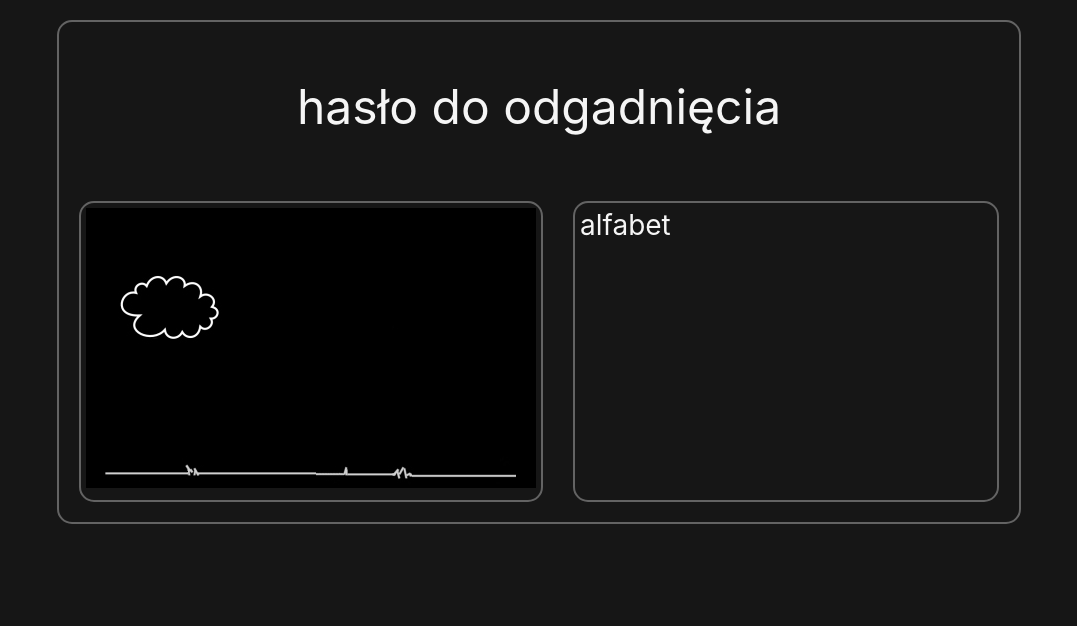
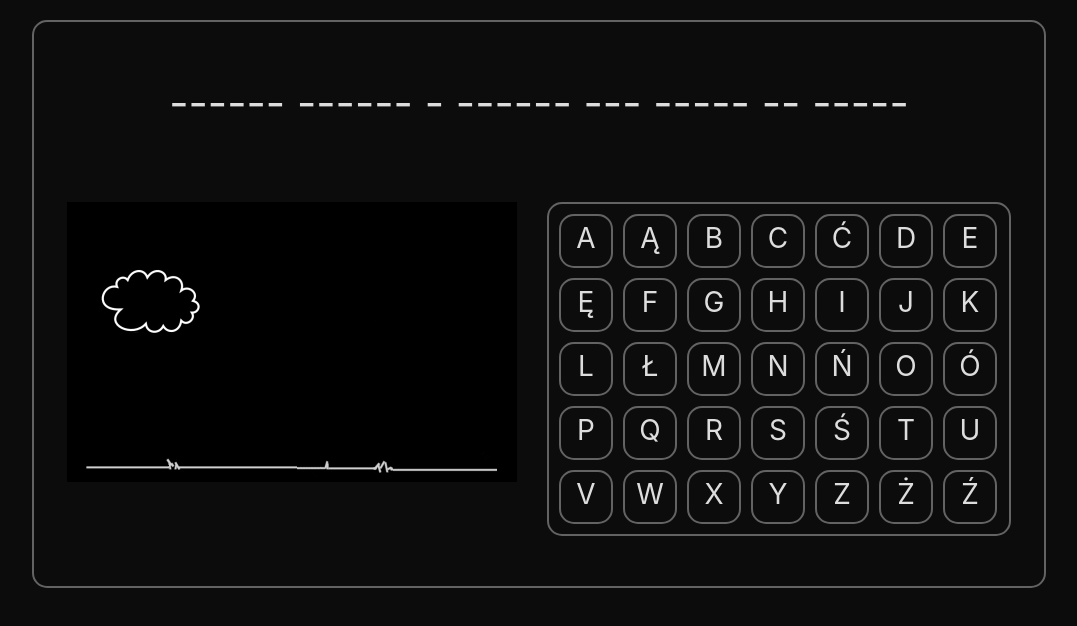
Before and after one commit to MaksymilianF/wisielec, a React (Create React App) app: page / in a window 1280 px wide. Shown: the top 626 px of the page, without its empty margins (101-1178 px from the left). Built offline with nearby package versions, Linux system fonts and the light colour scheme.

Commit message:
Add letters, hidden password and styling

```diff
--- a/src/App.css
+++ b/src/App.css
@@ -4,7 +4,7 @@
   margin-bottom: 20px;
   margin-left: auto;
   margin-right: auto;
-  width: 950px;
+  width: 1000px;
   justify-self: center;
   align-self: center;
 }
@@ -13,12 +13,14 @@
   text-align: center;
   margin-top: 50px;
   margin-bottom: 50px;
-  font-size: 48px;
+  font-size: 42px;
+  min-height: 60px;
 }
 
 .App-container {
   display: flex;
   justify-content: center;
+  margin-bottom: 30px;
 }
 
 .border {
@@ -32,9 +34,31 @@
 .App-img {
   width: 450px;
   margin: 15px;
+  min-height: 280px;
 }
 
 .App-alph {
+  display: flex;
+  flex-wrap: wrap;
   width: 450px;
   margin: 15px;
+  text-align: center;
+  min-height: 280px;
 }
+
+.App-letter {
+  width: 40px;
+  height: 40px;
+  border-style: solid;
+  border-width: 2px;
+  border-color: rgb(99, 99, 99);
+  border-radius: 15px;
+  padding: 5px;
+  margin: 5px;
+}
+
+.App-letter:hover {
+  border-color: white;
+  color: white;
+  cursor: pointer;
+}
--- a/src/App.js
+++ b/src/App.js
@@ -1,16 +1,40 @@
 import React from 'react';
 import './App.css';
 import s0 from './img/s0.jpg';
+import s1 from './img/s1.jpg';
+import s2 from './img/s2.jpg';
+import s3 from './img/s3.jpg';
+import s4 from './img/s4.jpg';
+import s5 from './img/s5.jpg';
+import s6 from './img/s6.jpg';
+import s7 from './img/s7.jpg';
+import s8 from './img/s8.jpg';
+import s9 from './img/s9.jpg';
 
 function App() {
+  const array = ['A', 'Ą', 'B', 'C', 'Ć', 'D', 'E', 'Ę', 'F', 'G', 'H', 'I', 'J', 'K', 'L', 'Ł', 'M', 'N', 'Ń', 'O', 'Ó', 'P', 'Q', 'R', 'S', 'Ś', 'T', 'U', 'V', 'W', 'X', 'Y', 'Z', 'Ż', 'Ź'];
+  const password = 'Lepszy wróbel w garści niż gołąb na dachu';
+  let passwordHidden = '';
+  for (let i = 0; i < password.length; i++){
+    if (password.charAt(i) === ' '){
+      passwordHidden = passwordHidden + ' ';
+    } else {
+      passwordHidden = passwordHidden + '-';
+    }
+  }
+
   return (
-    <div className="App border">
-      <div id='pswd' className="App-pswd">hasło do odgadnięcia</div>
+    <div className='App border'>
+      <div id='pswd' className='App-pswd'>{passwordHidden.toUpperCase()}</div>
       <div className='App-container'>
-        <div id='image' className="App-img border">
+        <div id='image' className='App-img'>
           <img src={s0} alt='wisielec' />
         </div>
-        <div id='alphabet' className="App-alph border">alfabet</div>
+        <div id='alphabet' className='App-alph border'>
+          {array.map((value) => {
+            return <div className='App-letter'>{value}</div>
+          })}
+        </div>
       </div>
     </div>
   );
--- a/src/index.css
+++ b/src/index.css
@@ -5,8 +5,8 @@ body {
     sans-serif;
   -webkit-font-smoothing: antialiased;
   -moz-osx-font-smoothing: grayscale;
-  background: rgb(22, 22, 22);
-  color: rgb(245, 245, 245)
+  background: rgb(12, 12, 12);
+  color: rgb(221, 221, 221)
 }
 
 code {
```
